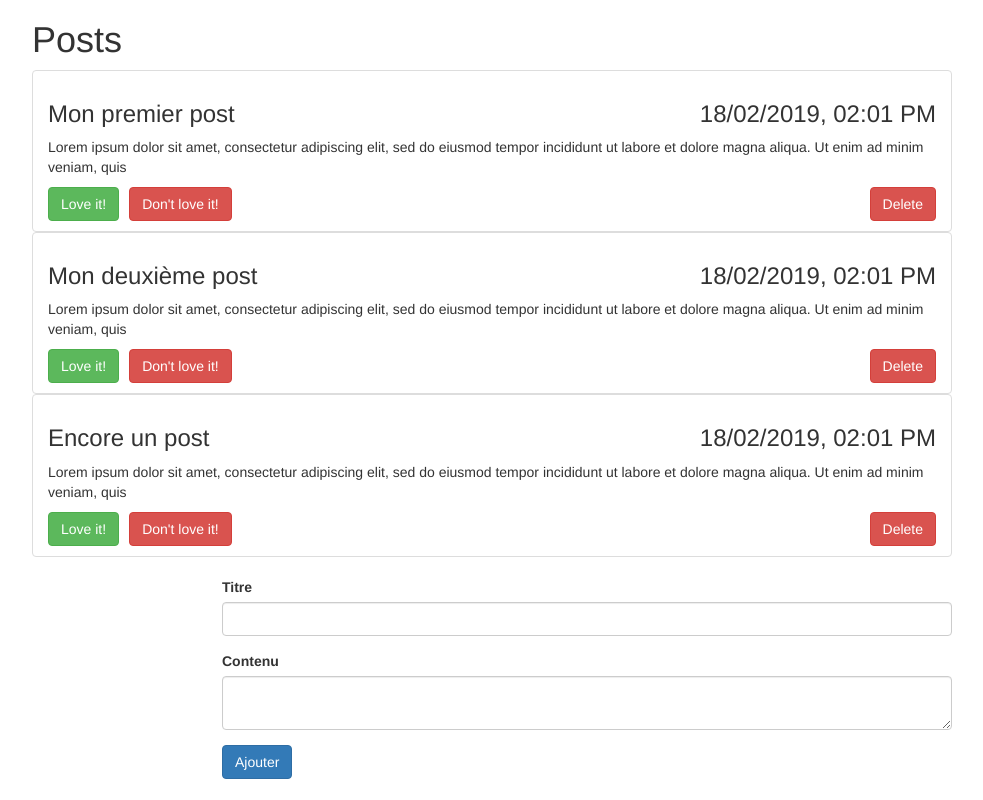
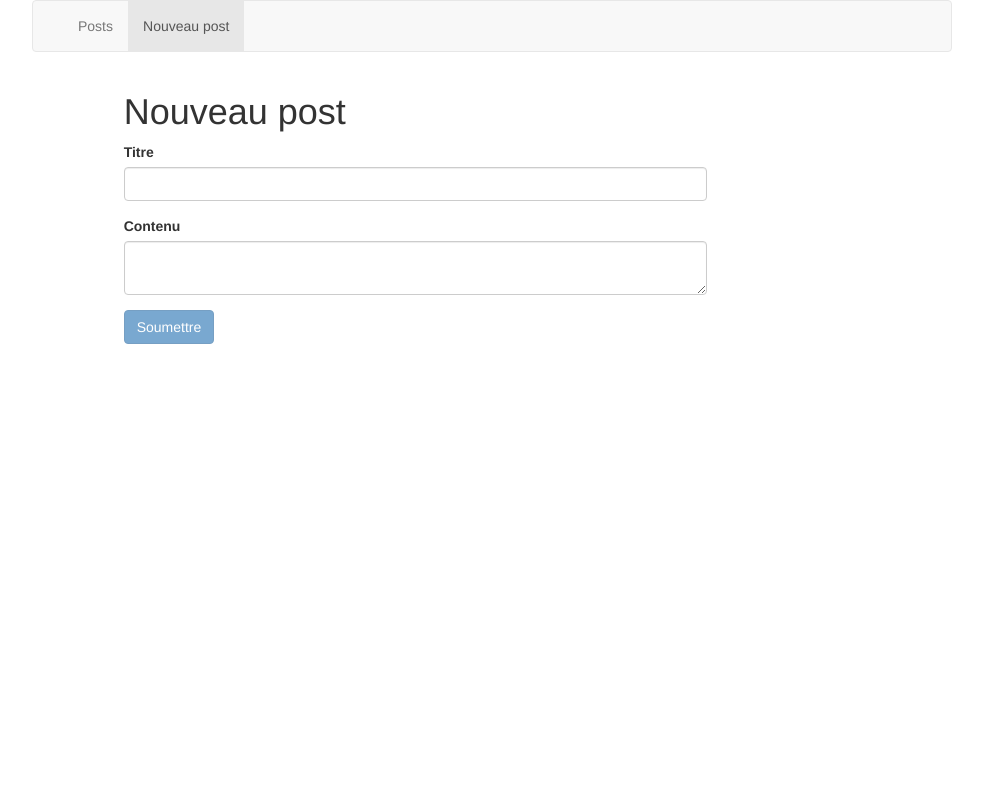
Before and after one commit to lotfim/ng_activite1, an Angular app: page /new in a window 1280 px wide. Shown: the whole page, without its empty margins (53-1036 px from the left). Built offline with nearby package versions, Linux system fonts and the light colour scheme.

Commit message:
Menu and some refactoring

```diff
--- a/src/app/app.component.html
+++ b/src/app/app.component.html
@@ -1,10 +1,19 @@
 <!--The content below is only a placeholder and can be replaced.-->
 <div class="container">
-	<router-outlet>
-			<div class="col-md-10">
-					<h1>Posts</h1>
-					<app-post-list-component [posts]="posts"></app-post-list-component>
-				</div>
-	</router-outlet>
+	<div class="col-md-10">
+			<nav class="navbar navbar-default">
+					<div class="container-fluid">
+					  <div class="navbar-collapse">
+						<ul class="nav navbar-nav">
+						  <li routerLinkActive='active'><a routerLink='posts' >Posts</a></li>
+						  <li routerLinkActive='active'><a routerLink='new' >Nouveau post</a></li>
+						</ul>
+					  </div>
+					</div>
+				  </nav>
+		<router-outlet>
 
+
+		</router-outlet>
+	</div>
 </div>
--- a/src/app/app.component.ts
+++ b/src/app/app.component.ts
@@ -1,6 +1,4 @@
 import { Component, OnInit} from '@angular/core';
-import { PostService } from './services/post.service';
-import { Subscription } from 'rxjs';
 
 @Component({
   selector: 'app-root',
@@ -8,19 +6,13 @@ import { Subscription } from 'rxjs';
   styleUrls: ['./app.component.scss']
 })
 export class AppComponent implements OnInit {
-  constructor(private postService:PostService){
+  constructor(){
 
   }
   ngOnInit(){
-	this.postSubscription = this.postService.postSubject.subscribe(
-		(posts: any[]) => {
-			this.posts = posts;
-		}
-	);
-	this.postService.emitPostSubject();
+
   }
 
   title = 'activite1';
-  posts : any[];
-  postSubscription: Subscription;
+
 }
--- a/src/app/app.module.ts
+++ b/src/app/app.module.ts
@@ -13,7 +13,7 @@ import {Routes, RouterModule} from '@angular/router';
 const appRoutes: Routes = [
   {path: 'posts', component: PostListComponentComponent},
   {path: 'new', component: NewPostComponentComponent},
-  {path:'**', component: PostListComponentComponent}
+  {path:'**', redirectTo: '/posts'}
 ];
 
 
--- a/src/app/new-post-component/new-post-component.component.html
+++ b/src/app/new-post-component/new-post-component.component.html
@@ -1,4 +1,6 @@
-<div class="col-sm-8 col-sm-offset-2">
+
+<div class="col-sm-8 col-sm-offset-1">
+  <h1>Nouveau post</h1>
   <form [formGroup]="postForm" (ngSubmit)="onAddPost()">
     <div class="form-group">
       <label for="title">Titre</label>
@@ -9,6 +11,6 @@
       <textarea  id="content" class="form-control" formControlName="content">
       </textarea>
     </div>
-    <button type="submit" class="btn btn-primary">Ajouter</button>
+    <button type="submit" class="btn btn-primary" [disabled]="postForm.invalid">Soumettre</button>
   </form>
 </div>
--- a/src/app/new-post-component/new-post-component.component.ts
+++ b/src/app/new-post-component/new-post-component.component.ts
@@ -1,5 +1,5 @@
 import { Component, OnInit } from '@angular/core';
-import {FormGroup, FormBuilder} from '@angular/forms'
+import {FormGroup, FormBuilder, Validators} from '@angular/forms'
 import {PostService} from '../services/post.service';
 import {Router} from '@angular/router';
 
@@ -21,8 +21,8 @@ export class NewPostComponentComponent implements OnInit {
 
   initForm(){
     this.postForm = this.formBuilder.group({
-      title: '',
-      content: ''
+      title: ['', Validators.required],
+      content: ['', Validators.required]
     });
   }
 
--- a/src/app/post-list-component/post-list-component.component.html
+++ b/src/app/post-list-component/post-list-component.component.html
@@ -1,6 +1,6 @@
+<h1>Posts</h1>
 <ul class="list-group">
 	<app-post-list-item-component *ngFor="let post of posts; let i=index"
-								  [id]="post.id"
 								  [index] = "i"
 								  [title]="post.title"
 								  [content]="post.content"
--- a/src/app/post-list-component/post-list-component.component.ts
+++ b/src/app/post-list-component/post-list-component.component.ts
@@ -1,4 +1,7 @@
 import { Component, OnInit, Input } from '@angular/core';
+import { PostService } from '../services/post.service';
+import { Subscription } from 'rxjs';
+
 
 @Component({
   selector: 'app-post-list-component',
@@ -6,10 +9,17 @@ import { Component, OnInit, Input } from '@angular/core';
   styleUrls: ['./post-list-component.component.scss']
 })
 export class PostListComponentComponent implements OnInit {
-  @Input() posts;
-  constructor() { }
+  posts : any[];
+  postSubscription: Subscription;
+  constructor(private postService: PostService) { }
 
   ngOnInit() {
+    this.postSubscription = this.postService.postSubject.subscribe(
+      (posts: any[]) => {
+        this.posts = posts;
+      }
+    );
+    this.postService.emitPostSubject();
   }
 
 }
--- a/src/app/post-list-item-component/post-list-item-component.component.html
+++ b/src/app/post-list-item-component/post-list-item-component.component.html
@@ -3,7 +3,7 @@
 		<p>{{content}}</p>
 		<button class="btn btn-success" (click)="onLike(index);"> Love it! </button>
 		<button style="position:relative;left:10px;" class="btn btn-danger" (click)="onDislike(index)"> Don't love it! </button>
-		<button style="float: right;" class="btn btn-danger" (click)="onDelete(index)"> Delete </button>
+		<button style="float: right;" class="btn btn-danger" (click)="onDelete(index)"> Supprimer post </button>
 
 
 
--- a/src/app/services/post.service.ts
+++ b/src/app/services/post.service.ts
@@ -10,21 +10,18 @@ export class PostService{
 
     private posts = [
         {
-            id: 0,
             title: 'Mon premier post',
             content: 'Lorem ipsum dolor sit amet, consectetur adipiscing elit, sed do eiusmod tempor incididunt ut labore et dolore magna aliqua. Ut enim ad minim veniam, quis',
             loveIts: 0,
             created_at: new Date()
         },
         {
-            id: 1,
             title: 'Mon deuxième post',
             content: 'Lorem ipsum dolor sit amet, consectetur adipiscing elit, sed do eiusmod tempor incididunt ut labore et dolore magna aliqua. Ut enim ad minim veniam, quis',
             loveIts: 0,
             created_at: new Date()
         },
         {
-            id: 2,
             title: 'Encore un post',
             content: 'Lorem ipsum dolor sit amet, consectetur adipiscing elit, sed do eiusmod tempor incididunt ut labore et dolore magna aliqua. Ut enim ad minim veniam, quis',
             loveIts: 0,
@@ -47,7 +44,6 @@ export class PostService{
 
     addPost(title: string, content: string){
         const post = {
-            id: 0,
             title: '',
             content: '',
             loveIts: 0,
```
